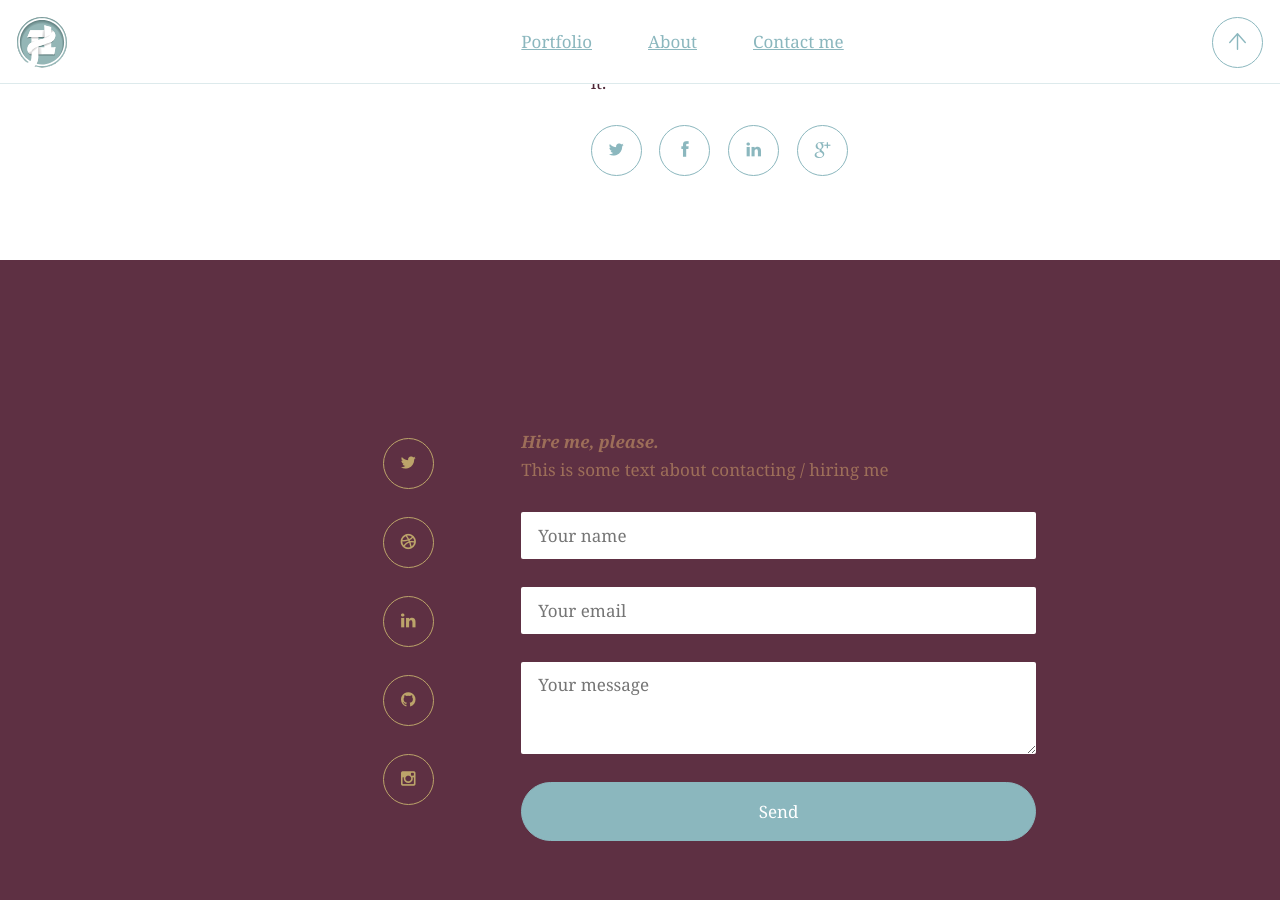
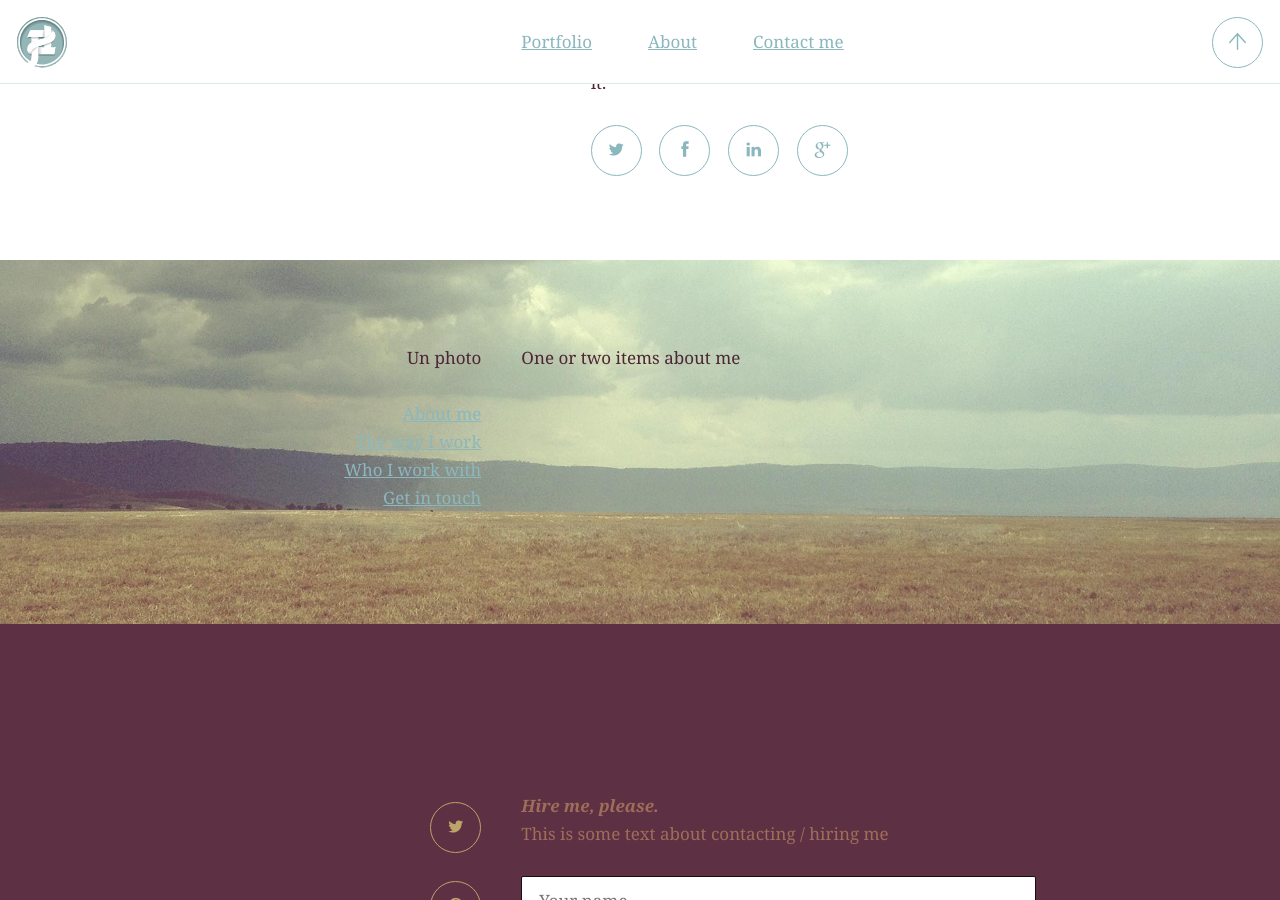
Before and after one commit to zachalbert/zachalbert.com_v6-build, a Jekyll site: the page built from _posts/2014-11-10-something-else.markdown, in a window 1280 px wide and 900 px high, scrolled down 1307 px. Built offline with Jekyll 4.4.1, drawn with Linux system fonts in a browser that asks for light colours; Markdown is read by kramdown in place of the engine named in the settings.

Commit message:
Add rudimentary about section

```diff
--- a/_layouts/default.html
+++ b/_layouts/default.html
@@ -38,7 +38,7 @@
             </div>
             <div class="col-xs-12 col-sm-7 col-md-8">
               <div class="link-bank">
-                <a href="#">Portfolio</a><a href="#">About</a><a href="#contact">Contact me</a>
+                <a href="#">Portfolio</a><a href="#about">About</a><a href="#contact">Contact me</a>
               </div>
             </div>
           </div>
@@ -60,6 +60,30 @@
 
       <div class="content">
         {{ content }}
+
+        <a href="#" id="about" class="anchor-offset"></a>
+        <section>
+          <div class="row">
+            <div class="aside">
+              <div class="inner">
+                <p>
+                  Un photo
+                </p>
+                <ul class="link-list">
+                  <li><a href="#">About me</a></li>
+                  <li><a href="#">The way I work</a></li>
+                  <li><a href="#">Who I work with</a></li>
+                  <li><a href="#contact">Get in touch</a></li>
+                </ul>
+              </div>
+            </div>
+            <div class="col-main">
+              <div class="panel">
+                One or two items about me
+              </div>
+            </div>
+          </div>
+        </section>
       </div>
 
     </div>
@@ -67,7 +91,7 @@
     <footer class="site-footer" role="contentinfo" id="contact">
       <div class="row">
 
-        <div class="col-xs-2 col-sm-offset-3 col-sm-2 col-md-offset-2 col-md-2">
+        <div class="col-xs-2 col-sm-offset-4 col-sm-1 col-md-offset-3 col-md-1 col-no-padding">
           <div class="social-bank">
             <a href="#" class="icon-twitter button"></a>
             <a href="#" class="icon-dribbble button"></a>
@@ -78,7 +102,7 @@
         </div>
 
         <div class="col-xs-10 col-sm-7 col-md-8">
-          <h3>Hire me, please.</h3>
+          <h3>Hire me, <em>please</em>.</h3>
           <p>This is some text about contacting / hiring me</p>
           <form method="post" action="//forms.brace.io/zachalbert@gmail.com" id="contact-form">
             <input class="float-label" type="text" placeholder="Your name" name="name">
--- a/_scss/_forms.scss
+++ b/_scss/_forms.scss
@@ -7,15 +7,16 @@ textarea {
   width: 100%;
   margin: 0 0 $lead-single;
   padding: 0.7em $font-size-1;
-  border: none;
+  border: 1px solid darken($color-footer, 20%);
   border-radius: 2px;
   background: #fff;
   color: $color-text;
   box-sizing: border-box;
 }
 
-input.button {
+input[type="submit"] {
   padding: 1em;
+  border: 1px solid darken($color-footer, 20%);
 }
 
 .orrry-description {
--- a/index.html
+++ b/index.html
@@ -6,7 +6,7 @@ title: Zac Halbert
 {% for post in site.posts %}
 <section>
   <div class="post">
-    <header class="post-aside">
+    <header class="aside">
       <div class="inner">
         <h1><a href="{{ post.url }}">{{ post.title }}</a></h1>
         <h2>{{ post.subtitle }}</h2>
```
Also changed, not shown: _posts/2014-11-23-yay.html (+13 -2 lines), _scss/_breakpoints.scss (+10 -3 lines), _scss/_main.scss (+59 -18 lines), _scss/_typography.scss (+10 -1 lines), css/style.css, images/big-banner-01.jpg (added).
